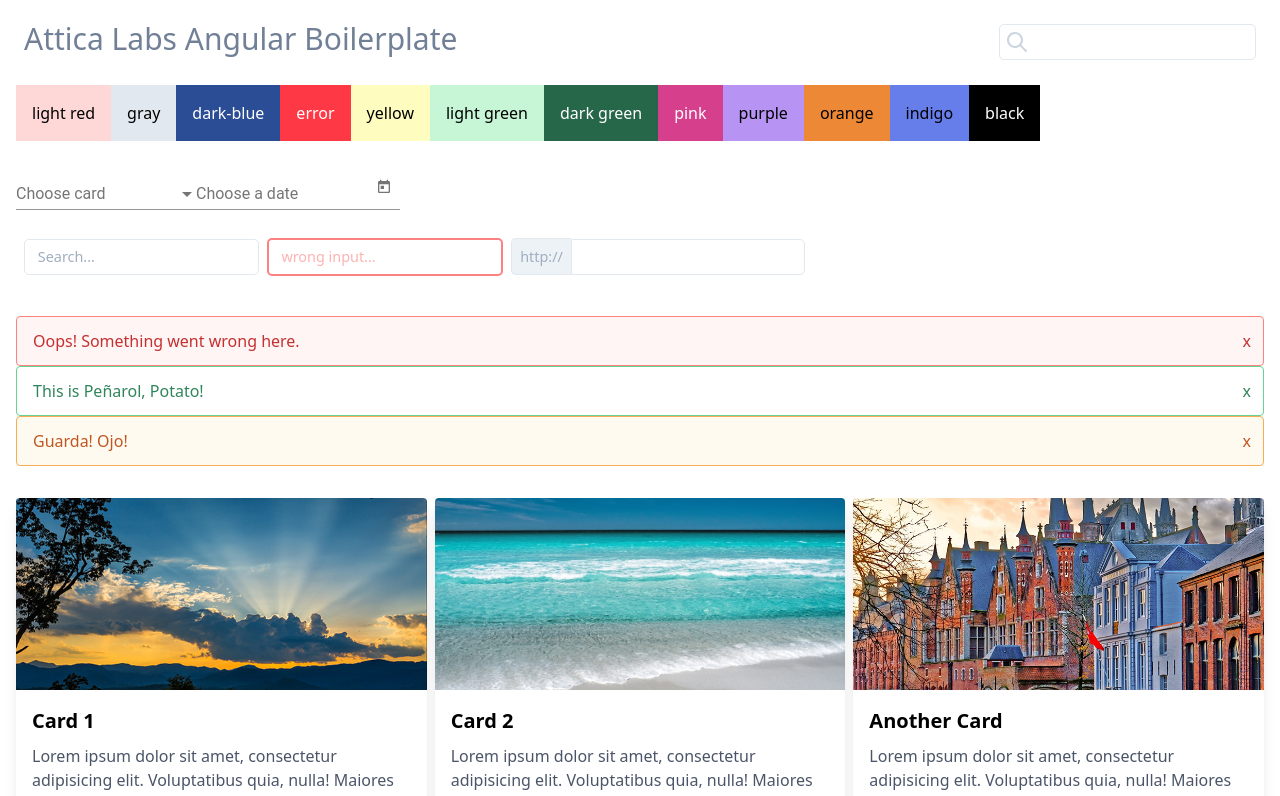
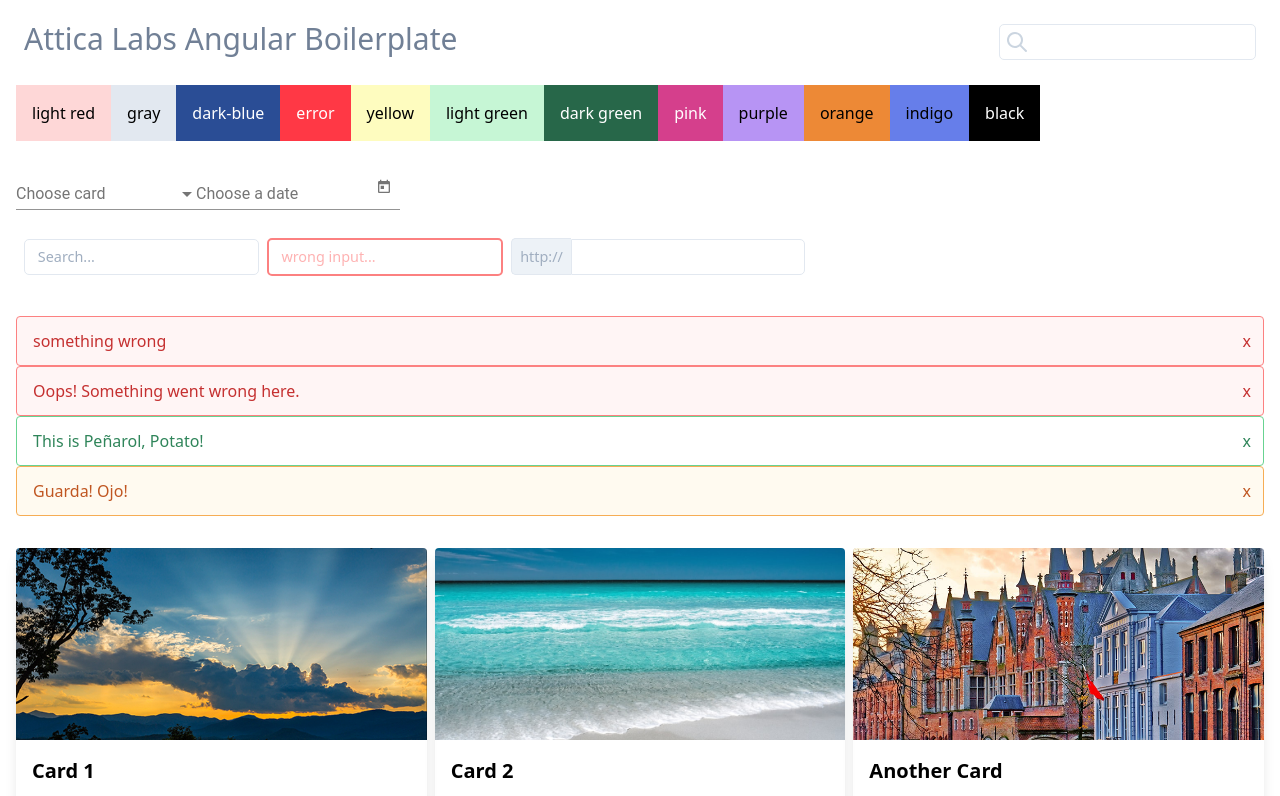
Before and after one commit to atticalabs/angular-boilerplate, an Angular app: page / in a window 1280 px wide. Shown: the top 796 px of the page. Built offline with nearby package versions, Linux system fonts and the light colour scheme.

Commit message:
improve typings

```diff
--- a/src/app/app.component.ts
+++ b/src/app/app.component.ts
@@ -1,7 +1,16 @@
 import { CardsService } from "./cards.service";
 import { Component, OnInit } from "@angular/core";
 
-const alerts: Array<object> = [
+interface Alert {
+  type: string;
+  message: string;
+}
+
+const alerts: Array<Alert> = [
+  {
+    type: "error",
+    message: "something wrong"
+  },
   {
     type: "error",
     message: "Oops! Something went wrong here."
@@ -21,7 +30,6 @@ const alerts: Array<object> = [
   templateUrl: "./app.component.html",
   styleUrls: ["./app.component.css"]
 })
-
 export class AppComponent implements OnInit {
   title = "angular-boilerplate";
   alerts: Array<object>;
@@ -38,7 +46,7 @@ export class AppComponent implements OnInit {
   }
 
   dismissAlert(item) {
-    const newAlerts = this.alerts.filter(al => al !== item);
+    const newAlerts = this.alerts.filter((al: Alert) => al !== item);
 
     this.setAlerts(newAlerts);
   }
--- a/src/app/cards.service.ts
+++ b/src/app/cards.service.ts
@@ -1,32 +1,40 @@
-import { Injectable } from '@angular/core';
+import { Injectable } from "@angular/core";
+interface Card {
+  title: string;
+  text: string;
+  imageUrl: string;
+  tags: Array<string>;
+}
 
 @Injectable({
-  providedIn: 'root'
+  providedIn: "root"
 })
 export class CardsService {
-
-  cards: Array<object> = [
+  cards: Array<Card> = [
     {
       title: "Card 1",
-      text: "Lorem ipsum dolor sit amet, consectetur adipisicing elit. " +
+      text:
+        "Lorem ipsum dolor sit amet, consectetur adipisicing elit. " +
         "Voluptatibus quia, nulla! Maiores et perferendis eaque, exercitationem praesentium nihil.",
       imageUrl: "/assets/sunset.jpg",
       tags: ["#photography", "#travel", "#sunset"]
     },
     {
       title: "Card 2",
-      text: "Lorem ipsum dolor sit amet, consectetur adipisicing elit. " +
+      text:
+        "Lorem ipsum dolor sit amet, consectetur adipisicing elit. " +
         "Voluptatibus quia, nulla! Maiores et perferendis eaque, exercitationem praesentium nihil.",
       imageUrl: "/assets/beach.jpg",
       tags: ["#photography", "#sunset"]
     },
     {
       title: "Another Card",
-      text: "Lorem ipsum dolor sit amet, consectetur adipisicing elit. " +
+      text:
+        "Lorem ipsum dolor sit amet, consectetur adipisicing elit. " +
         "Voluptatibus quia, nulla! Maiores et perferendis eaque, exercitationem praesentium nihil.",
       imageUrl: "/assets/brujas.jpg",
       tags: []
     }
   ];
-  constructor() { }
+  constructor() {}
 }
```
